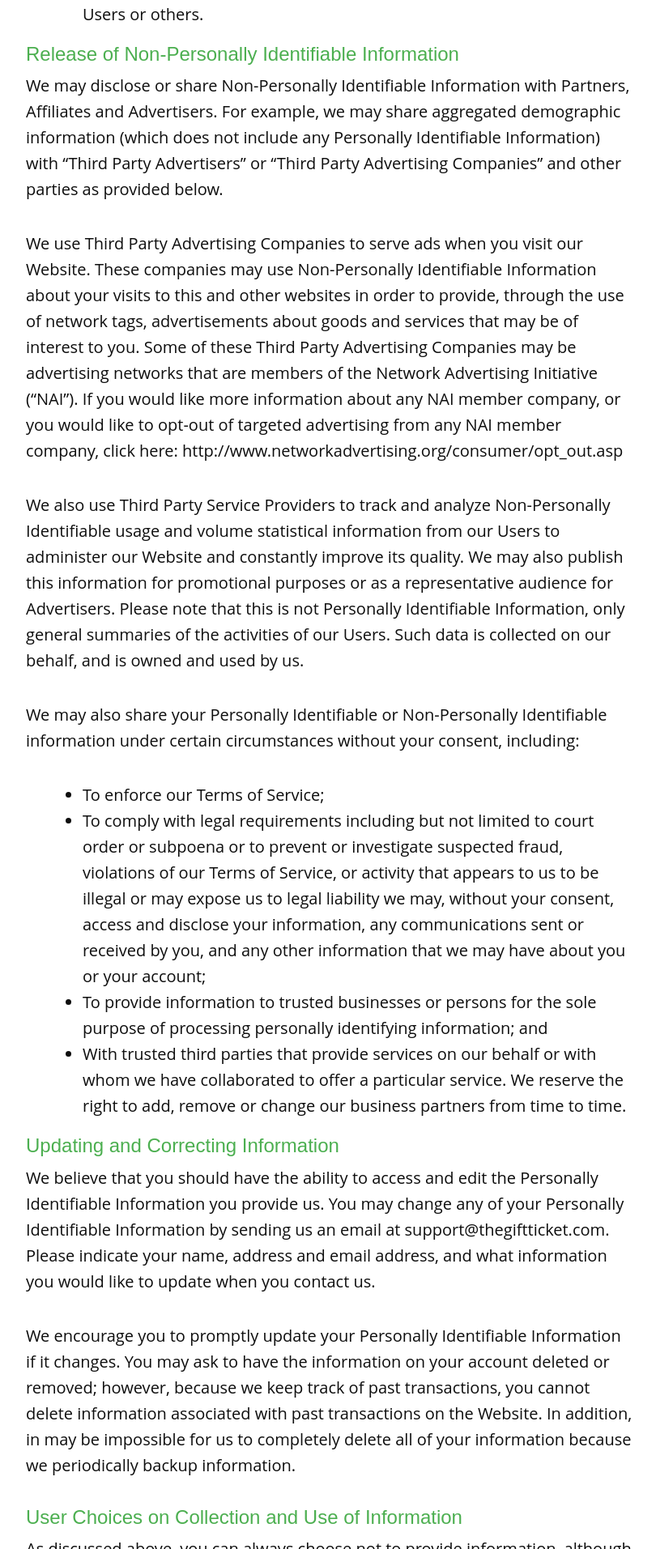
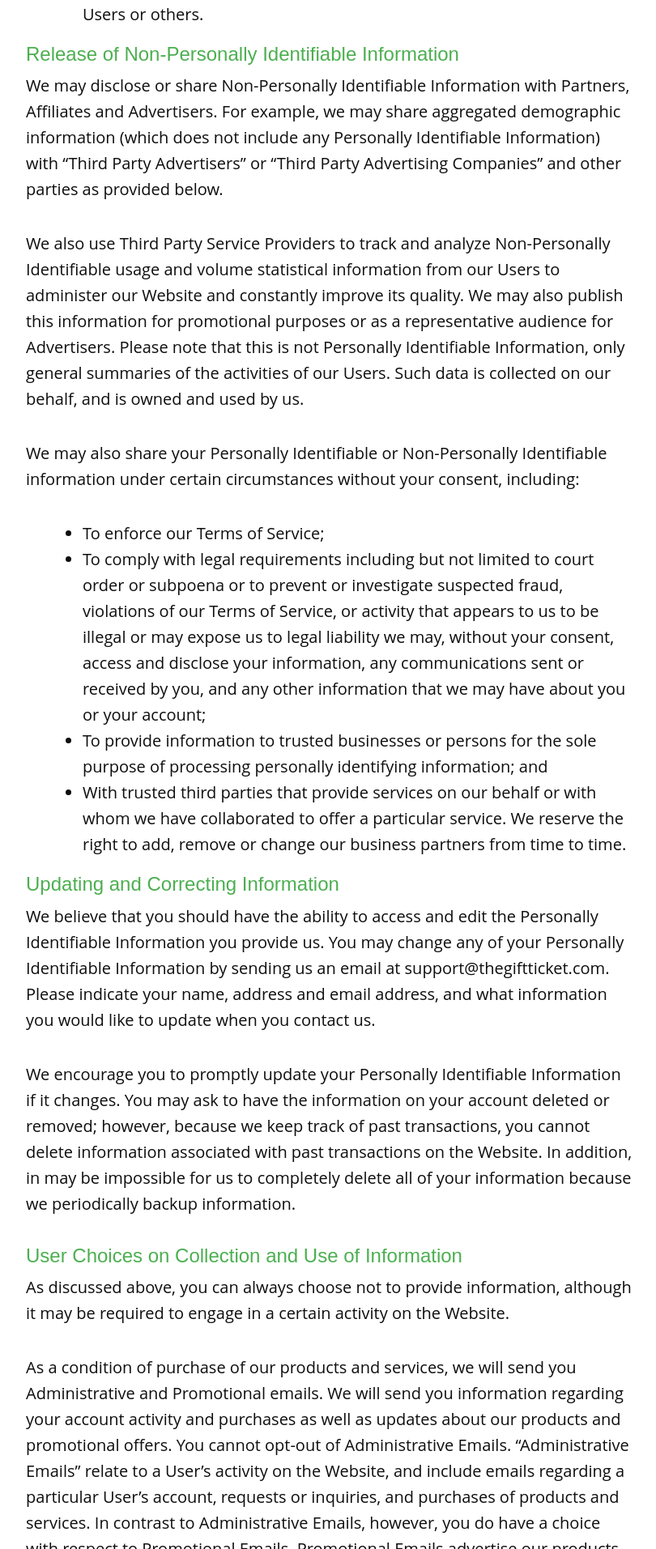
Before and after one commit to alleyway/gift-ticket-web, a Jekyll site: the page built from privacy.html, in a window 1280 px wide. Shown: the part 4487-6400 px from the top of the page at 81% size, without its empty margins (233-1043 px from the left). Built offline with Jekyll 4.4.1, drawn with Linux system fonts in a browser that asks for light colours; some web fonts are replaced.

Commit message:
updating web page

```diff
--- a/css/grayscale.css
+++ b/css/grayscale.css
@@ -648,9 +648,8 @@
     cursor: pointer;
 }
 .gift_amounts li {
-    display: inline;
+    display: inline-block;
     background-color: #e1e1e1;
-    float:left;
     text-align: center;
     border: 2px solid gray;
     margin: 8px;
--- a/order.js
+++ b/order.js
@@ -36,8 +36,9 @@ $(function () {
     $("#pp_form").on("submit", function(e){
 
 
+    });
 
-    });
+
 
 });
 
--- a/privacy.html
+++ b/privacy.html
@@ -35,12 +35,6 @@ title: Privacy Policy - The Gift Ticket
             </ul>
             <h3>Release of Non-Personally Identifiable Information</h3>
             <p>We may disclose or share Non-Personally Identifiable Information with Partners, Affiliates and Advertisers. For example, we may share aggregated demographic information (which does not include any Personally Identifiable Information) with “Third Party Advertisers” or “Third Party Advertising Companies” and other parties as provided below.</p>
-            <p>
-                We use Third Party Advertising Companies to serve ads when you visit our Website. These companies may use Non-Personally Identifiable Information about your visits to this and other websites in order to provide, through the use of network tags, advertisements about goods and services that may be of interest to you. Some of these Third Party Advertising Companies may be advertising networks that are members of the Network Advertising Initiative (“NAI”). If you would like more information about any NAI member company, or you would like to opt-out of targeted advertising from any NAI member company, click here:
-<span class='long_link'>
-http://www.networkadvertising.org/consumer/opt_out.asp
-</span>
-            </p>
             <p>We also use Third Party Service Providers to track and analyze Non-Personally Identifiable usage and volume statistical information from our Users to administer our Website and constantly improve its quality. We may also publish this information for promotional purposes or as a representative audience for Advertisers. Please note that this is not Personally Identifiable Information, only general summaries of the activities of our Users. Such data is collected on our behalf, and is owned and used by us.</p>
             <p>We may also share your Personally Identifiable or Non-Personally Identifiable information under certain circumstances without your consent, including:</p>
             <ul>
```
